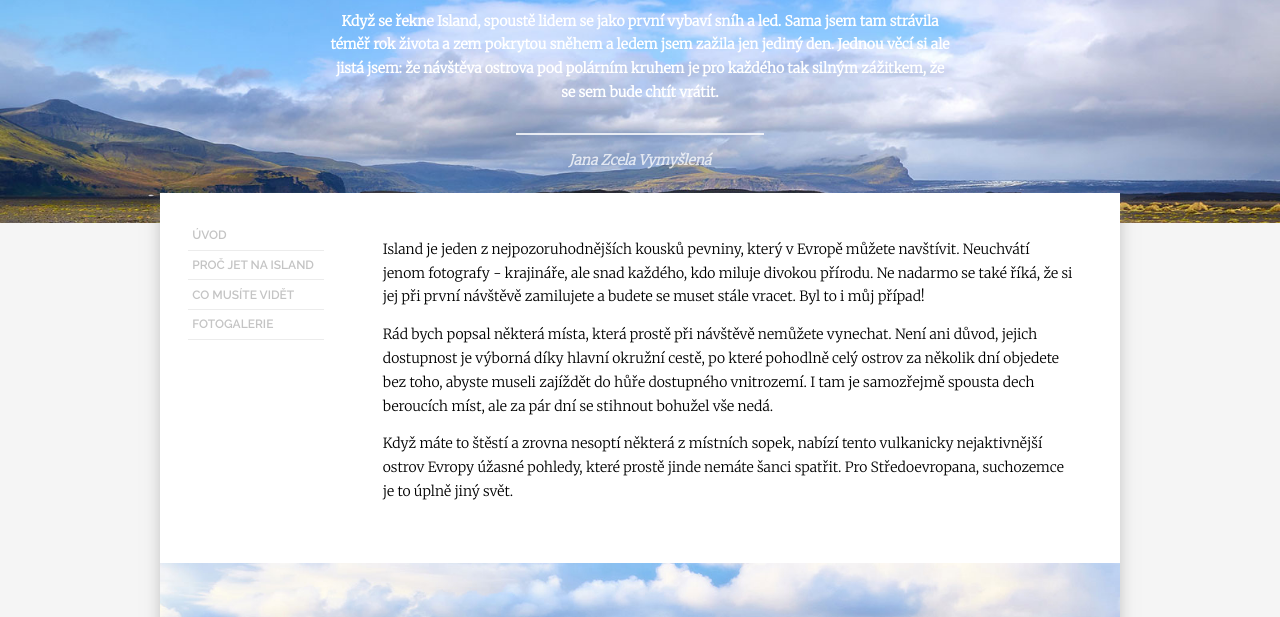
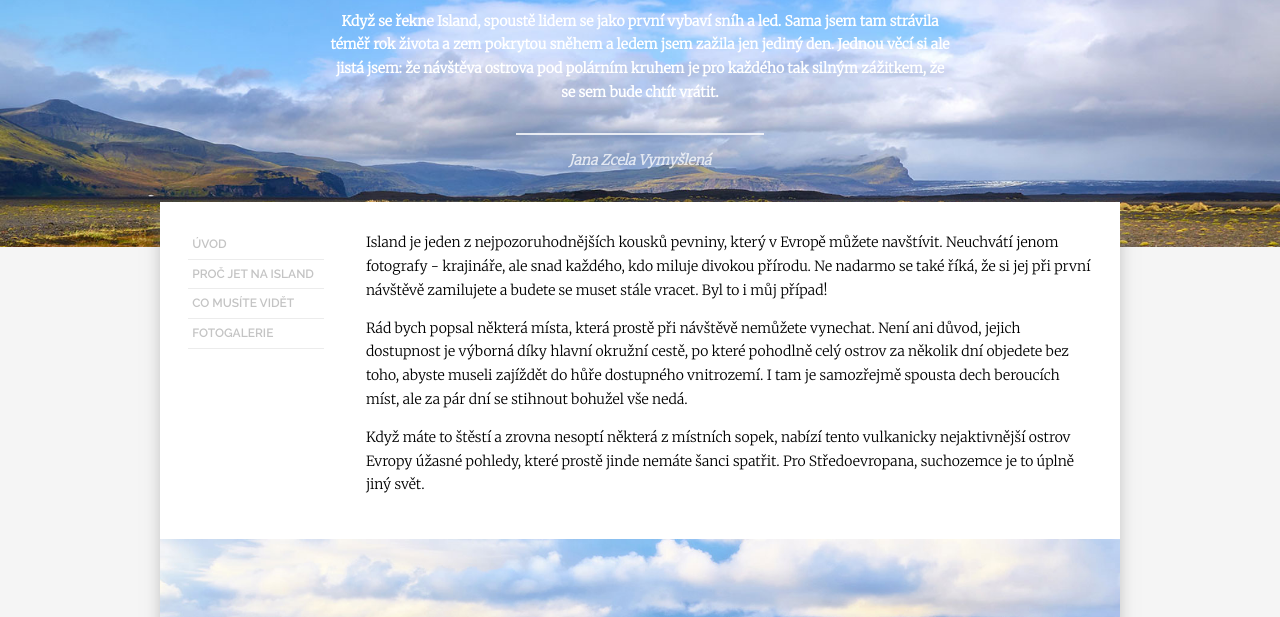
Before and after one commit to Czechitas-Liberec-HTML-CSS-2021-DK/projekt-06-island-tsimandlova, a plain HTML site: page index.html in a window 1280 px wide. Shown: the part 115-732 px from the top of the page. Drawn offline with Linux system fonts and the light colour scheme.

Commit message:
final, verze 2

```diff
--- a/index.html
+++ b/index.html
@@ -35,7 +35,7 @@
           </nav>
 
           <div class="text">
-            Island je jeden z nejpozoruhodnějších kousků pevniny, který v Evropě můžete navštívit. Neuchvátí jenom fotografy - krajináře, ale snad každého, kdo miluje divokou přírodu. Ne nadarmo se také říká, že si jej při první návštěvě zamilujete a budete se muset stále vracet. Byl to i můj případ!</p>
+            <p>Island je jeden z nejpozoruhodnějších kousků pevniny, který v Evropě můžete navštívit. Neuchvátí jenom fotografy - krajináře, ale snad každého, kdo miluje divokou přírodu. Ne nadarmo se také říká, že si jej při první návštěvě zamilujete a budete se muset stále vracet. Byl to i můj případ!</p>
 
             <p>Rád bych popsal některá místa, která prostě při návštěvě nemůžete vynechat. Není ani důvod, jejich dostupnost je výborná díky hlavní okružní cestě, po které pohodlně celý ostrov za několik dní objedete bez toho, abyste museli zajíždět do hůře dostupného vnitrozemí. I tam je samozřejmě spousta dech beroucích míst, ale za pár dní se stihnout bohužel vše nedá.</p>
 
@@ -51,7 +51,7 @@
         <div class="left">
           <h2>Proč jet na Island</h2>
           <div class="text">
-            Island je domovem největšího evropského ledovce, vodopádu s nejmohutnějším průtokem a tisíců místních koní a divokých hus, které majestátně ve dvojicích křižují nebe a dokreslují tak neopakovatelnou atmosféru tohoto pozoruhodného kousku pevniny kdesi v Atlantiku. K tomu mohutné skalní útvary, čnící z moře jako tiší strážci místních černých lávových pláží, stovky metrů vysoké útesy, které jsou domovem racků a papuchalků a především obrovské vodopády všeho druhu. Panují tu trochu jiná měřítka, a to téměř ve všem.</p>
+            <p>Island je domovem největšího evropského ledovce, vodopádu s nejmohutnějším průtokem a tisíců místních koní a divokých hus, které majestátně ve dvojicích křižují nebe a dokreslují tak neopakovatelnou atmosféru tohoto pozoruhodného kousku pevniny kdesi v Atlantiku. K tomu mohutné skalní útvary, čnící z moře jako tiší strážci místních černých lávových pláží, stovky metrů vysoké útesy, které jsou domovem racků a papuchalků a především obrovské vodopády všeho druhu. Panují tu trochu jiná měřítka, a to téměř ve všem.</p>
 
             <p>Pociťujete tu zvláštní volnost. Mimo tří větších měst, kde je soustředěna drtivá většina obyvatel, můžete projíždět krajinou stovky kilometrů a čas od času potkáte jen osamělou usedlost, obklopenou stády koní a ovcí. Na jižním pobřeží když už narazíte na vesnici, jedná se o seskupení usedlostí, jejichž počet byste kolikrát spočítali na prstech jedné ruky a samozřejmě nesmí chybět benzínová pumpa. Právě čerpací stanice jsou zde centrem dění.</p>
 
--- a/styles.css
+++ b/styles.css
@@ -103,7 +103,7 @@ li a {
 }
 
 .text {
-  margin: 1.2rem;
+  margin: 2rem;
 }
 
 .image {
@@ -295,7 +295,7 @@ footer {
     right: 0;
     margin-left: auto;
     margin-right: auto;
-    margin-top: -30px;
+    margin-top: -45px;
   }
 
   .shadow {
@@ -310,11 +310,15 @@ footer {
   }
 
   #signature {
-    padding-bottom: 1.8rem;
+    padding-bottom: 3.5rem;
   }
 
   .divided {
     display: flex;
+  }
+
+  .divided .text {
+    margin: 1.1rem 2rem 2rem;
   }
 
     /* <section> start */
@@ -328,10 +332,6 @@ footer {
     margin-right: 0;
   }
   /* <section> end */
-
-  .text {
-    padding: 2rem;
-  }
 
   nav ul {
     white-space: nowrap;
```
